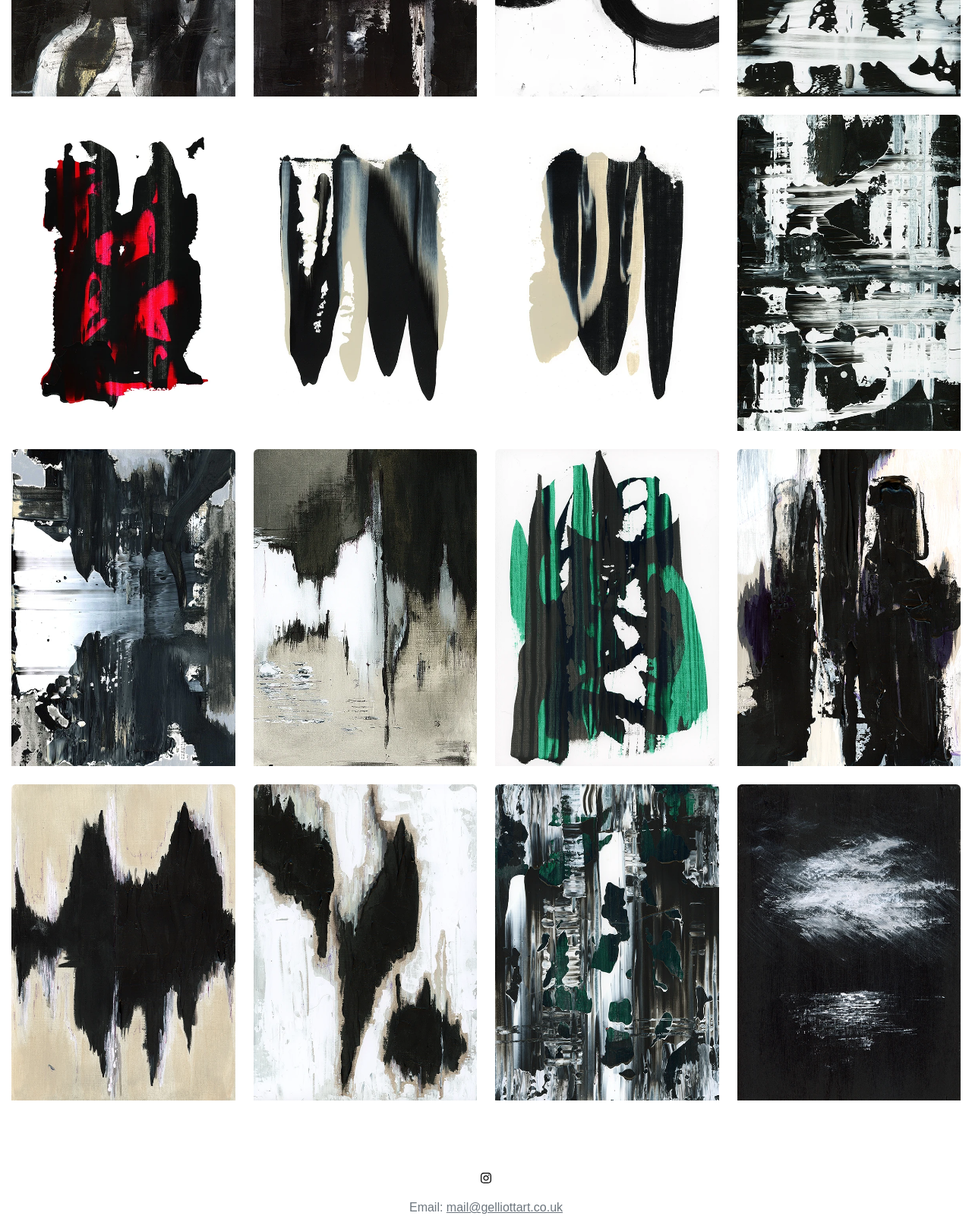
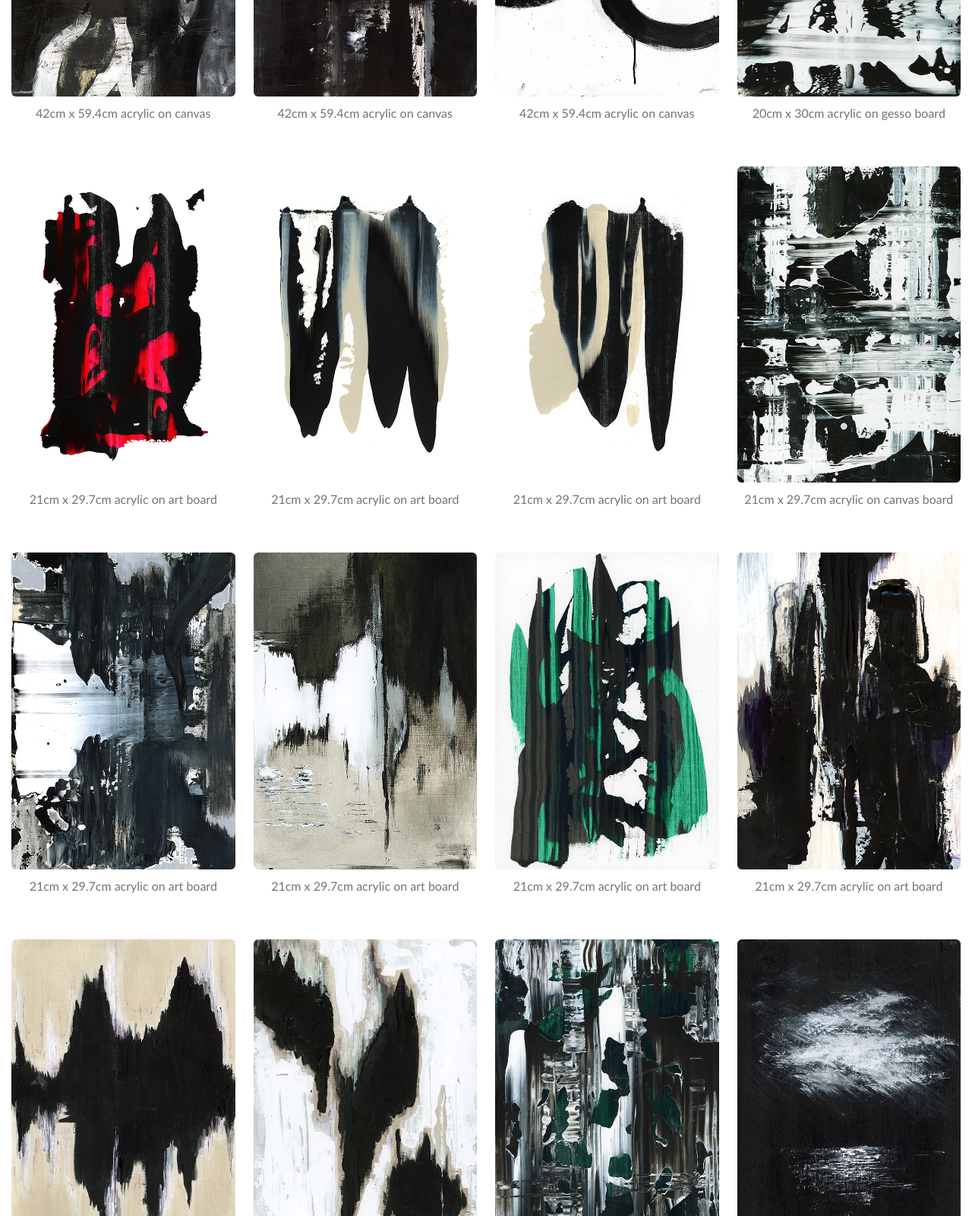
Before and after one commit to dsgnr/gelliottart.co.uk, a plain HTML site: page index.html in a window 1280 px wide. Shown: the part 560-2160 px from the top of the page at 76% size. Drawn offline with nearby package versions, Linux system fonts and the light colour scheme.

Commit message:
Add more art

```diff
--- a/css/style.css
+++ b/css/style.css
@@ -1,6 +1,6 @@
 html, body {
     height: 100%;
-    font-family: sans-serif;
+    font-family: "Gill Sans", sans-serif;
     text-align: center;
 }
 a, p {
@@ -26,7 +26,7 @@ a, p {
 }
 /*------------------- Gallery Page -------------------*/
 .page {
-    padding: 80px 15px 65px;
+    padding: 80px 15px 0;
 }
 @media (max-width: 576px) {
     .page {
@@ -37,3 +37,8 @@ a, p {
     max-width: 1570px;
     margin: 0 auto;
 }
+
+.description {
+    margin: 10px 0;
+    font-weight: 100;
+}
--- a/index.html
+++ b/index.html
@@ -28,53 +28,85 @@
         <div class="page">
             <div class="wrap">
                 <div class="row">
-                    <div class="col-lg-3 col-md-4 col-sm-6">
-                        <img class="img-fluid rounded pb-4" src="img/gallery/aoc001.webp">
+                    <div class="col-lg-3 col-md-4 col-sm-6 mb-5">
+                        <img class="img-fluid rounded" src="img/gallery/aoc001.webp">
+			<p class="description">42cm x 59.4cm acrylic on canvas</p>
                     </div>
-                    <div class="col-lg-3 col-md-4 col-sm-6">
-                        <img class="img-fluid rounded pb-4" src="img/gallery/aoc002.webp">
+                    <div class="col-lg-3 col-md-4 col-sm-6 mb-5">
+                        <img class="img-fluid rounded" src="img/gallery/aoc002.webp">
+			<p class="description">42cm x 59.4cm acrylic on canvas</p>
                     </div>
-                    <div class="col-lg-3 col-md-4 col-sm-6">
-                        <img class="img-fluid rounded pb-4" src="img/gallery/aoc005.webp">
+                    <div class="col-lg-3 col-md-4 col-sm-6 mb-5">
+                        <img class="img-fluid rounded" src="img/gallery/aoc005.webp">
+			<p class="description">42cm x 59.4cm acrylic on canvas</p>
                     </div>
-                    <div class="col-lg-3 col-md-4 col-sm-6">
-                        <img class="img-fluid rounded pb-4" src="img/gallery/aoc010.webp">
+                    <div class="col-lg-3 col-md-4 col-sm-6 mb-5">
+                        <img class="img-fluid rounded" src="img/gallery/aoc010.webp">
+			<p class="description">20cm x 30cm acrylic on gesso board</p>
                     </div>
-                    <div class="col-lg-3 col-md-4 col-sm-6">
-                        <img class="img-fluid rounded pb-4" src="img/gallery/aoc012.webp">
+                    <div class="col-lg-3 col-md-4 col-sm-6 mb-5">
+                        <img class="img-fluid rounded" src="img/gallery/aoc012.webp">
+			<p class="description">21cm x 29.7cm acrylic on art board</p>
                     </div>
-                    <div class="col-lg-3 col-md-4 col-sm-6">
-                        <img class="img-fluid rounded pb-4" src="img/gallery/aoc013.webp">
+                    <div class="col-lg-3 col-md-4 col-sm-6 mb-5">
+                        <img class="img-fluid rounded" src="img/gallery/aoc013.webp">
+			<p class="description">21cm x 29.7cm acrylic on art board</p>
                     </div>
-                    <div class="col-lg-3 col-md-4 col-sm-6">
-                        <img class="img-fluid rounded pb-4" src="img/gallery/aoc014.webp">
+                    <div class="col-lg-3 col-md-4 col-sm-6 mb-5">
+                        <img class="img-fluid rounded" src="img/gallery/aoc014.webp">
+			<p class="description">21cm x 29.7cm acrylic on art board</p>
                     </div>
-                    <div class="col-lg-3 col-md-4 col-sm-6">
-                        <img class="img-fluid rounded pb-4" src="img/gallery/aoc017.webp">
+                    <div class="col-lg-3 col-md-4 col-sm-6 mb-5">
+                        <img class="img-fluid rounded" src="img/gallery/aoc017.webp">
+			<p class="description">21cm x 29.7cm acrylic on canvas board</p>
                     </div>
-                    <div class="col-lg-3 col-md-4 col-sm-6">
-                        <img class="img-fluid rounded pb-4" src="img/gallery/aoc021.webp">
+                    <div class="col-lg-3 col-md-4 col-sm-6 mb-5">
+                        <img class="img-fluid rounded" src="img/gallery/aoc021.webp">
+			<p class="description">21cm x 29.7cm acrylic on art board</p>
                     </div>
-                    <div class="col-lg-3 col-md-4 col-sm-6">
-                        <img class="img-fluid rounded pb-4" src="img/gallery/aoc030.webp">
+                    <div class="col-lg-3 col-md-4 col-sm-6 mb-5">
+                        <img class="img-fluid rounded" src="img/gallery/aoc030.webp">
+			<p class="description">21cm x 29.7cm acrylic on art board</p>
                     </div>
-                    <div class="col-lg-3 col-md-4 col-sm-6">
-                        <img class="img-fluid rounded pb-4" src="img/gallery/aoc033.webp">
+                    <div class="col-lg-3 col-md-4 col-sm-6 mb-5">
+                        <img class="img-fluid rounded" src="img/gallery/aoc033.webp">
+			<p class="description">21cm x 29.7cm acrylic on art board</p>
                     </div>
-                    <div class="col-lg-3 col-md-4 col-sm-6">
-                        <img class="img-fluid rounded pb-4" src="img/gallery/aoc034.webp">
+                    <div class="col-lg-3 col-md-4 col-sm-6 mb-5">
+                        <img class="img-fluid rounded" src="img/gallery/aoc034.webp">
+			<p class="description">21cm x 29.7cm acrylic on art board</p>
                     </div>
-                    <div class="col-lg-3 col-md-4 col-sm-6">
-                        <img class="img-fluid rounded pb-4" src="img/gallery/aoc035.webp">
+                    <div class="col-lg-3 col-md-4 col-sm-6 mb-5">
+                        <img class="img-fluid rounded" src="img/gallery/aoc035.webp">
+			<p class="description">21cm x 29.7cm acrylic on art board</p>
                     </div>
-                    <div class="col-lg-3 col-md-4 col-sm-6">
-                        <img class="img-fluid rounded pb-4" src="img/gallery/aoc036.webp">
+                    <div class="col-lg-3 col-md-4 col-sm-6 mb-5">
+                        <img class="img-fluid rounded" src="img/gallery/aoc036.webp">
+			<p class="description">21cm x 29.7cm acrylic on art board</p>
                     </div>
-                    <div class="col-lg-3 col-md-4 col-sm-6">
-                        <img class="img-fluid rounded pb-4" src="img/gallery/aoc037.webp">
+                    <div class="col-lg-3 col-md-4 col-sm-6 mb-5">
+                        <img class="img-fluid rounded" src="img/gallery/aoc037.webp">
+			<p class="description">21cm x 29.7cm acrylic on art board</p>
                     </div>
-                    <div class="col-lg-3 col-md-4 col-sm-6">
-                        <img class="img-fluid rounded pb-4" src="img/gallery/aoc038.webp">
+                    <div class="col-lg-3 col-md-4 col-sm-6 mb-5">
+                        <img class="img-fluid rounded" src="img/gallery/aoc038.webp">
+			<p class="description">21cm x 29.7cm acrylic on art board</p>
+                    </div>
+                    <div class="col-lg-3 col-md-4 col-sm-6 mt-4 mb-5">
+                        <img class="img-fluid rounded" src="img/gallery/aoc006.webp">
+			<p class="description">21cm x 24cm acrylic on canvas</p>
+                    </div>
+                    <div class="col-lg-3 col-md-4 col-sm-6 mt-4 mb-5">
+                        <img class="img-fluid rounded" src="img/gallery/aoc023.webp">
+			<p class="description">24cm x 30cm acrylic on gesso board</p>
+                    </div>
+                    <div class="col-lg-3 col-md-4 col-sm-6 mb-5">
+                        <img class="img-fluid rounded" src="img/gallery/aoc024.webp">
+			<p class="description">21cm x 29.7cm acrylic on art board</p>
+                    </div>
+                    <div class="col-lg-3 col-md-4 col-sm-6 mb-5">
+                        <img class="img-fluid rounded" src="img/gallery/aoc026.webp">
+			<p class="description">21cm x 29.7cm acrylic on art board</p>
                     </div>
                 </div>
             </div>
@@ -90,7 +122,7 @@
                 </div>
                 <div class="pb-4">
                     <p>Email:
-                        <a href="mailto:mail@gelliottart.co.uk">mail@gelliottart.co.uk</a>
+                        <a href="mailto:contact@gelliottart.co.uk">contact@gelliottart.co.uk</a>
                     </p>
                     <p>
                         Copyright &copy;
```
Also changed, not shown: img/gallery/aoc006.webp (added), img/gallery/aoc023.webp (added), img/gallery/aoc024.webp (added), img/gallery/aoc026.webp (added).
